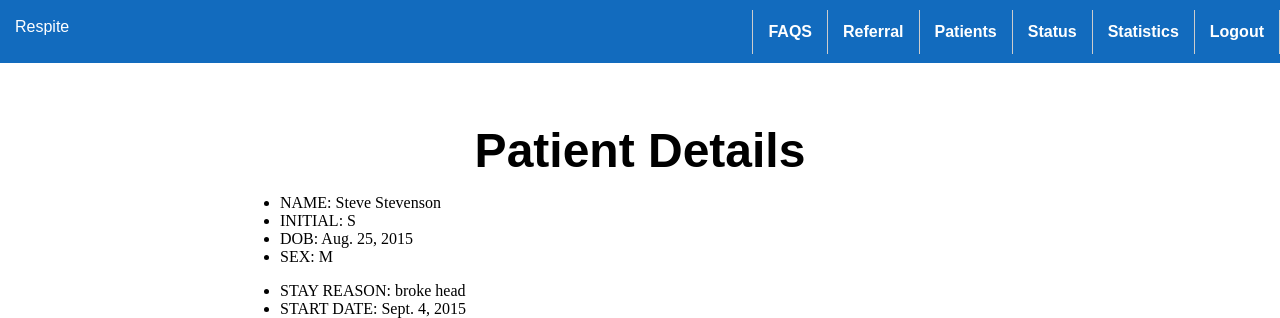
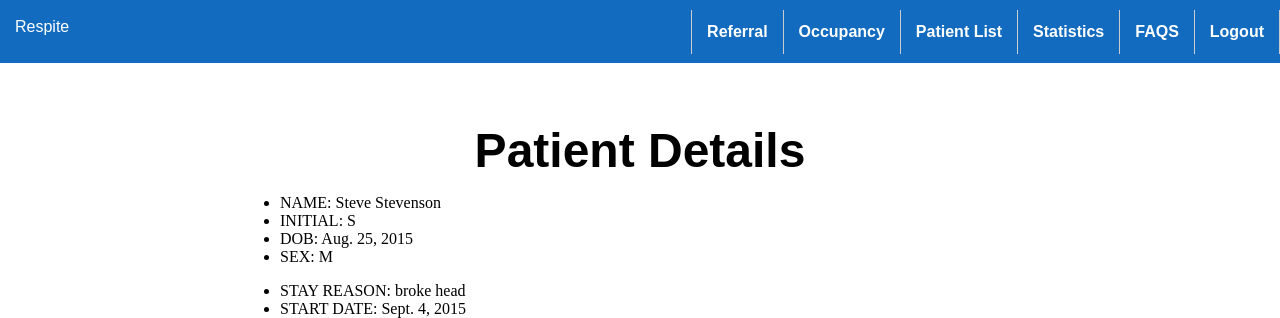
Before and after one commit to CodyPitts/patient-tracker, a Django app: page /patients/1/ in a window 1280 px wide. Shown: the top 318 px of the page. Run offline with Django 3.2, Linux system fonts and the light colour scheme; a user stored in the database is signed in; data comes from the database, SQL or seed files in the repository.

Commit message:
Reordered nav bar

```diff
--- a/respite/templates/respite/base.html
+++ b/respite/templates/respite/base.html
@@ -12,11 +12,11 @@
         <a class="logo" href="{% url 'homepage' %}">Respite</a>
             <div id="nav">
                 <ul>
+                    <li><a href="{% url 'referral' %}">Referral</a></li>
+                    <li><a href="{% url 'status' %}">Occupancy</a></li>
+                    <li><a href="{% url 'patient_list' %}">Patient List</a></li>
+                    <li><a href="{% url 'statistics' %}">Statistics</a></li>
                     <li><a href="{% url 'faqs' %}">FAQS</a></li>
-                    <li><a href="{% url 'referral' %}">Referral</a></li>
-                    <li><a href="{% url 'patient_list' %}">Patients</a></li>
-                    <li><a href="{% url 'status' %}">Status</a></li>
-                    <li><a href="{% url 'statistics' %}">Statistics</a></li>
                     {% if user.is_authenticated %}
                         <li><a href="{% url 'logout' %}?next={{ request.path }}">Logout</a></li>
                     {% else %}
```
